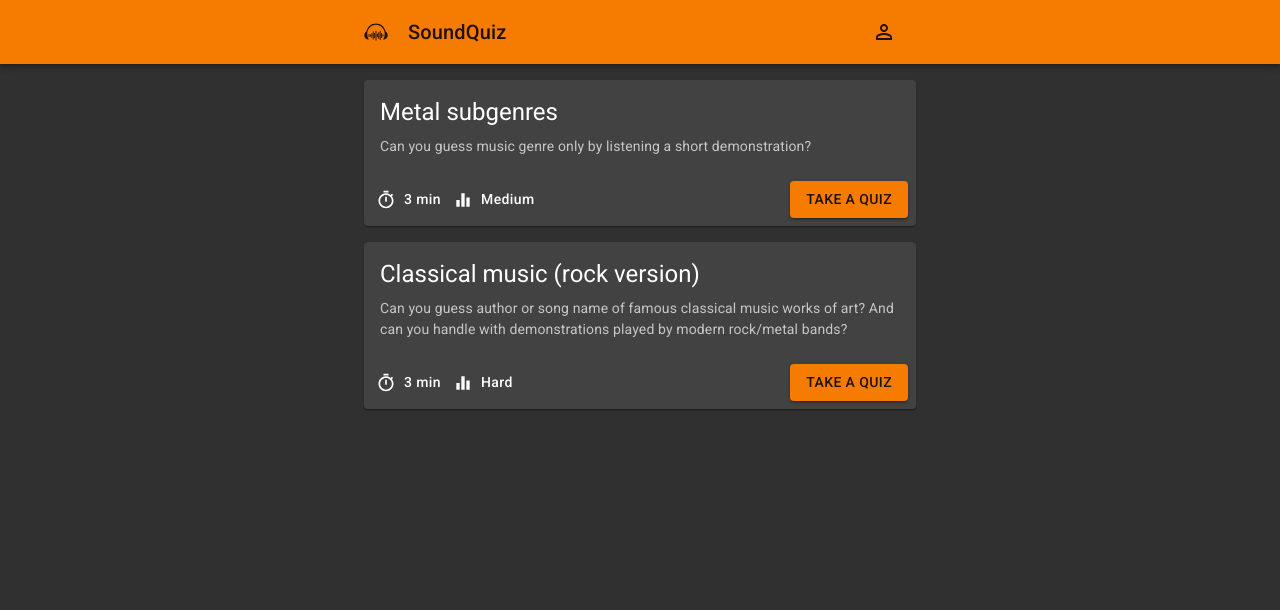
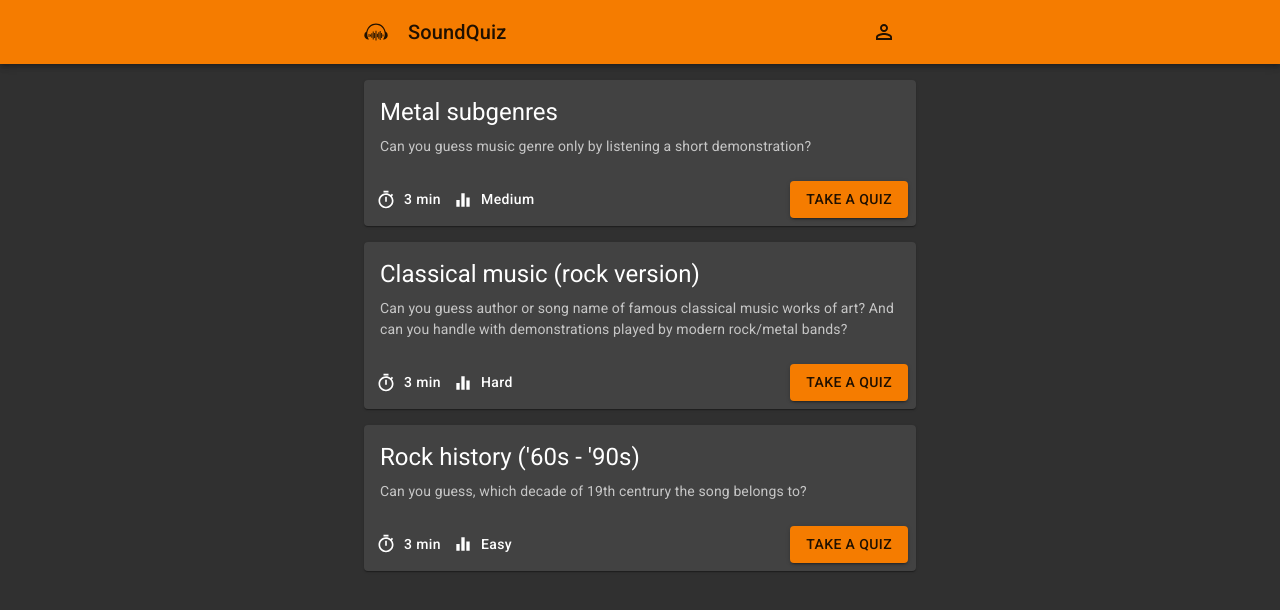
Before and after one commit to BobesCZ/sound-quiz, a React (Create React App) app: page / in a window 1280 px wide. Shown: the top 610 px of the page. Built offline with nearby package versions, Linux system fonts and the light colour scheme.

Commit message:
quiz options

```diff
--- a/src/components/QuizCard.js
+++ b/src/components/QuizCard.js
@@ -58,7 +58,7 @@ function QuizCard(props) {
           className={classes.infoButton}
           startIcon={<EqualizerIcon />}
         >
-          {quizObj.difficulty}
+          {quizObj.difficulty[0].toUpperCase() + quizObj.difficulty.slice(1)}
         </Button>
         {quizObj.finalScore !== null
           ? <Button
--- a/src/context/reducer.js
+++ b/src/context/reducer.js
@@ -1,4 +1,5 @@
-import randomizeAnswers from '../utils/randomizeAnswers';
+import getAnswers from '../utils/getAnswers';
+import getVideoEndSeconds from '../utils/getVideoEndSeconds';
 import shuffleArray from '../utils/shuffleArray';
 import { clearStorage, saveToStorage } from '../utils/storage';
 
@@ -34,12 +35,15 @@ function reducer(state, action) {
     }
     case 'SET_QUESTIONS_TO_QUIZ': {
       const { quizId, questions } = action.payload;
+      const options = state.availableQuizzes[quizId].options || {};
       shuffleArray(questions);
 
       questions.forEach(questionObj => {
-        const { finalAnswersArray, finalCorrectAnswerIndex } = randomizeAnswers(questionObj.sourceAnswers);
+        const { finalAnswersArray, finalCorrectAnswerIndex } = getAnswers(questionObj.sourceAnswers, options.randomizeAnswers);
         questionObj.answers = finalAnswersArray;
         questionObj.correctAnswer = finalCorrectAnswerIndex;
+
+        questionObj.video.endSeconds = getVideoEndSeconds(questionObj.video.startSeconds, options.videoDuration)
         delete questionObj.sourceAnswers;
       })
 
--- a/src/data/questions.js
+++ b/src/data/questions.js
@@ -1,11 +1,192 @@
 const questions = {
+  kcca86d2: [
+    {
+      questionText: 'Choose the correct release year of the song:',
+      video: {
+        id: 'wMsazR6Tnf8',
+        startSeconds: 70,
+      },
+      sourceAnswers: {
+        correctAnswer: "'80s",
+        otherAnswerArray: ["'60s", "'70s", "'90s"],
+      },
+      answerInfo: {
+        imgUrl: "https://upload.wikimedia.org/wikipedia/en/d/da/I_love_rock_n%27_roll_-_joan_jett_%28album_cover%29.JPG",
+        songName: "Joan Jett - I Love Rock 'n Roll",
+        albumName: "I Love Rock 'n Roll (1981)",
+      },
+      answers: [],
+      correctAnswer: null,
+    },
+    {
+      questionText: 'Choose the correct release year of the song:',
+      video: {
+        id: 'xwtdhWltSIg',
+        startSeconds: 97,
+      },
+      sourceAnswers: {
+        correctAnswer: "'90s",
+        otherAnswerArray: ["'60s", "'70s", "'80s"],
+      },
+      answerInfo: {
+        imgUrl: "https://www.bontonland.cz/image.php?image=/fotky/354/p-140986-full.jpg&width=96&height=96",
+        songName: "R.E.M. - Losing My Religion",
+        albumName: "Out of Time (1991)",
+      },
+      answers: [],
+      correctAnswer: null,
+    },
+    {
+      questionText: 'Choose the correct release year of the song:',
+      video: {
+        id: '1lyu1KKwC74',
+        startSeconds: 81,
+      },
+      sourceAnswers: {
+        correctAnswer: "'90s",
+        otherAnswerArray: ["'60s", "'70s", "'80s"],
+      },
+      answerInfo: {
+        imgUrl: "https://www.bontonland.cz/image.php?image=/fotky/398/p-157572-full.jpg&width=96&height=96",
+        songName: "The Verve - Bitter Sweet Symphony",
+        albumName: "Urban Hymns (1997)",
+      },
+      answers: [],
+      correctAnswer: null,
+    },
+    {
+      questionText: 'Choose the correct release year of the song:',
+      video: {
+        id: 'l482T0yNkeo',
+        startSeconds: 17,
+      },
+      sourceAnswers: {
+        correctAnswer: "'70s",
+        otherAnswerArray: ["'60s", "'80s", "'90s"],
+      },
+      answerInfo: {
+        imgUrl: "https://www.bontonland.cz/image.php?image=/fotky/177/p-68486-full.jpg&width=96&height=96",
+        songName: "AC/DC - Highway to Hell",
+        albumName: "Highway to Hell (1979)",
+      },
+      answers: [],
+      correctAnswer: null,
+    },
+    {
+      questionText: 'Choose the correct release year of the song:',
+      video: {
+        id: '1w7OgIMMRc4',
+        startSeconds: 61,
+      },
+      sourceAnswers: {
+        correctAnswer: "'80s",
+        otherAnswerArray: ["'60s", "'70s", "'90s"],
+      },
+      answerInfo: {
+        imgUrl: "https://www.bontonland.cz/image.php?image=/fotky/449/p-175341-full.jpg&width=96&height=96",
+        songName: "Guns N' Roses - Sweet Child O' Mine",
+        albumName: "Appetite for Destruction (1987)",
+      },
+      answers: [],
+      correctAnswer: null,
+    },
+    {
+      questionText: 'Choose the correct release year of the song:',
+      video: {
+        id: '5IpYOF4Hi6Q',
+        startSeconds: 27,
+      },
+      sourceAnswers: {
+        correctAnswer: "'70s",
+        otherAnswerArray: ["'60s", "'80s", "'90s"],
+      },
+      answerInfo: {
+        imgUrl: "https://d25-a.sdn.cz/d_25/c_img_H_Fu/xi56Wh.jpeg?fl=res%2C350%2C350%2C1%7Cwebp%2C80",
+        songName: "Pink Floyd - Another Brick in the Wall Part 2“",
+        albumName: "The Wall (1979)",
+      },
+      answers: [],
+      correctAnswer: null,
+    },
+    {
+      questionText: 'Choose the correct release year of the song:',
+      video: {
+        id: 'ujNeHIo7oTE',
+        startSeconds: 177,
+      },
+      sourceAnswers: {
+        correctAnswer: "'80s",
+        otherAnswerArray: ["'60s", "'70s", "'90s"],
+      },
+      answerInfo: {
+        imgUrl: "https://www.bontonland.cz/image.php?image=/fotky/384/p-152292-full.jpg&width=96&height=96",
+        songName: "U2 - With or Without You",
+        albumName: "The Joshua Tree (1987)",
+      },
+      answers: [],
+      correctAnswer: null,
+    },
+    {
+      questionText: 'Choose the correct release year of the song:',
+      video: {
+        id: 'qoX6AKuYWL8',
+        startSeconds: 17,
+      },
+      sourceAnswers: {
+        correctAnswer: "'60s",
+        otherAnswerArray: ["'70s", "'80s", "'90s"],
+      },
+      answerInfo: {
+        imgUrl: "https://upload.wikimedia.org/wikipedia/en/9/98/TheDoorsTheDoorsalbumcover.jpg",
+        songName: "The Doors - Light My Fire",
+        albumName: "The Doors (1967)",
+      },
+      answers: [],
+      correctAnswer: null,
+    },
+    {
+      questionText: 'Choose the correct release year of the song:',
+      video: {
+        id: '811QZGDysx0',
+        startSeconds: 105,
+      },
+      sourceAnswers: {
+        correctAnswer: "'70s",
+        otherAnswerArray: ["'60s", "'80s", "'90s"],
+      },
+      answerInfo: {
+        imgUrl: "https://www.bontonland.cz/image.php?image=/fotky/413/p-162674-full.jpg&width=96&height=96",
+        songName: "Eagles - Hotel California",
+        albumName: "Hotel California (1976)",
+      },
+      answers: [],
+      correctAnswer: null,
+    },
+    {
+      questionText: 'Choose the correct release year of the song:',
+      video: {
+        id: 'qN5zw04WxCc',
+        startSeconds: 4,
+      },
+      sourceAnswers: {
+        correctAnswer: "'60s",
+        otherAnswerArray: ["'70s", "'80s", "'90s"],
+      },
+      answerInfo: {
+        imgUrl: "https://www.bontonland.cz/image.php?image=/fotky/240/p-98327-full.jpg&width=96&height=96",
+        songName: "The Who - My Generation",
+        albumName: "My Generation (1965)",
+      },
+      answers: [],
+      correctAnswer: null,
+    },
+  ],
   c4082e41: [
     {
       questionText: 'Choose the correct part of Requiem in D minor (W. A. Mozart):',
       video: {
         id: 'lmi42FCnYuM',
         startSeconds: 14,
-        endSeconds: 24,
       },
       sourceAnswers: {
         correctAnswer: "Lacrimosa",
@@ -24,7 +205,6 @@ const questions = {
       video: {
         id: '7TJdqKlMTEo',
         startSeconds: 15,
-        endSeconds: 25,
       },
       sourceAnswers: {
         correctAnswer: "Symphony No 9 (A. Dvořák)",
@@ -43,7 +223,6 @@ const questions = {
       video: {
         id: 'YzOF9w8kG-c',
         startSeconds: 183,
-        endSeconds: 193,
       },
       sourceAnswers: {
         correctAnswer: "Symphony No. 5 (L. V. Beethoven)",
@@ -62,7 +241,6 @@ const questions = {
       video: {
         id: 'omqJTXzHBVY',
         startSeconds: 40,
-        endSeconds: 50,
       },
       sourceAnswers: {
         correctAnswer: "Piano Sonata No. 14 (L. V. Beethoven)",
@@ -81,7 +259,6 @@ const questions = {
       video: {
         id: 'pnyfESsYbYc',
         startSeconds: 10,
-        endSeconds: 18,
       },
       sourceAnswers: {
         correctAnswer: "Summer",
@@ -100,7 +277,6 @@ const questions = {
       video: {
         id: 'JK9LZQycBBM',
         startSeconds: 71,
-        endSeconds: 81,
       },
       sourceAnswers: {
         correctAnswer: "Swan Lake (P. I. Tchaikovsky)",
@@ -119,7 +295,6 @@ const questions = {
       video: {
         id: 'RjW6sZuNuDs',
         startSeconds: 55,
-        endSeconds: 65,
       },
       sourceAnswers: {
         correctAnswer: "Symphony No. 40",
@@ -138,7 +313,6 @@ const questions = {
       video: {
         id: 'Oeyf2vlwPrk',
         startSeconds: 40,
-        endSeconds: 50,
       },
       sourceAnswers: {
         correctAnswer: "Bagatelle No. 25 (L. V. Beethoven)",
@@ -157,7 +331,6 @@ const questions = {
       video: {
         id: '-9577xg0BjU',
         startSeconds: 21,
-        endSeconds: 31,
       },
       sourceAnswers: {
         correctAnswer: "My Country (B. Smetana)",
@@ -176,7 +349,6 @@ const questions = {
       video: {
         id: 'yacHmBiLNZk',
         startSeconds: 61,
-        endSeconds: 71,
       },
       sourceAnswers: {
         correctAnswer: "In The Hall Of The Mountain King (E. Grieg)",
@@ -198,7 +370,6 @@ const questions = {
       video: {
         id: 'ga7hGR_74DQ',
         startSeconds: 51,
-        endSeconds: 61,
       },
       sourceAnswers: {
         correctAnswer: "Electro swing",
@@ -214,7 +385,6 @@ const questions = {
       video: {
         id: 'e7kJRGPgvRQ',
         startSeconds: 11,
-        endSeconds: 21,
       },
       sourceAnswers: {
         correctAnswer: "Folk metal",
@@ -233,7 +403,6 @@ const questions = {
       video: {
         id: 'reGlno9aUpw',
         startSeconds: 195,
-        endSeconds: 205,
       },
       sourceAnswers: {
         correctAnswer: "Symphonic metal",
@@ -252,7 +421,6 @@ const questions = {
       video: {
         id: 'ZVMIk3xYaYo',
         startSeconds: 889,
-        endSeconds: 899,
       },
       sourceAnswers: {
         correctAnswer: "Progressive metal",
@@ -271,7 +439,6 @@ const questions = {
       video: {
         id: '0jgrCKhxE1s',
         startSeconds: 100,
-        endSeconds: 110,
       },
       sourceAnswers: {
         correctAnswer: "Power metal",
@@ -290,7 +457,6 @@ const questions = {
       video: {
         id: 'woe_4gkS4XU',
         startSeconds: 196,
-        endSeconds: 206,
       },
       sourceAnswers: {
         correctAnswer: "Doom metal",
@@ -309,7 +475,6 @@ const questions = {
       video: {
         id: 'VTT6picaCoQ',
         startSeconds: 60,
-        endSeconds: 70,
       },
       sourceAnswers: {
         correctAnswer: "Gothic metal",
@@ -328,7 +493,6 @@ const questions = {
       video: {
         id: 'bePCRKGUwAY',
         startSeconds: 206,
-        endSeconds: 216,
       },
       sourceAnswers: {
         correctAnswer: "Heavy metal",
@@ -347,7 +511,6 @@ const questions = {
       video: {
         id: 'b1RKaRgVFKk',
         startSeconds: 11,
-        endSeconds: 21,
       },
       sourceAnswers: {
         correctAnswer: "Metalcore",
@@ -366,7 +529,6 @@ const questions = {
       video: {
         id: 'dkNfNR1WYMY',
         startSeconds: 433,
-        endSeconds: 443,
       },
       sourceAnswers: {
         correctAnswer: "Thrash metal",
@@ -385,7 +547,6 @@ const questions = {
       video: {
         id: 'pr3x7tS__dE',
         startSeconds: 60,
-        endSeconds: 70,
       },
       sourceAnswers: {
         correctAnswer: "Nu metal",
--- a/src/data/quizzes.js
+++ b/src/data/quizzes.js
@@ -12,7 +12,8 @@ const quizzes = {
     name: 'Metal subgenres',
     description: 'Can you guess music genre only by listening a short demonstration?',
     estimatedMinutes: 3,
-    difficulty: 'Medium',
+    difficulty: 'medium',
+    options: {},
     questionsCount: 0,
     questions: [],
     userAnswers: [],
@@ -22,7 +23,21 @@ const quizzes = {
     name: 'Classical music (rock version)',
     description: "Can you guess author or song name of famous classical music works of art? And can you handle with demonstrations played by modern rock/metal bands?",
     estimatedMinutes: 3,
-    difficulty: 'Hard',
+    difficulty: 'hard',
+    options: {},
+    questionsCount: 0,
+    questions: [],
+    userAnswers: [],
+    finalScore: null,
+  },
+  'kcca86d2': {
+    name: "Rock history ('60s - '90s)",
+    description: "Can you guess, which decade of 19th centrury the song belongs to?",
+    estimatedMinutes: 3,
+    difficulty: 'easy',
+    options: {
+      randomizeAnswers: false,
+    },
     questionsCount: 0,
     questions: [],
     userAnswers: [],
--- /dev/null
+++ b/src/utils/getVideoEndSeconds.js
@@ -0,0 +1,4 @@
+function getVideoEndSeconds(startSeconds, videoDuration = 10) {
+  return startSeconds + videoDuration;
+}
+export default getVideoEndSeconds
```
Also changed, not shown: src/components/UserQuizList.js (+14 -2 lines), src/utils/getAnswers.js (renamed from src/utils/randomizeAnswers.js, +21 -7 lines).
